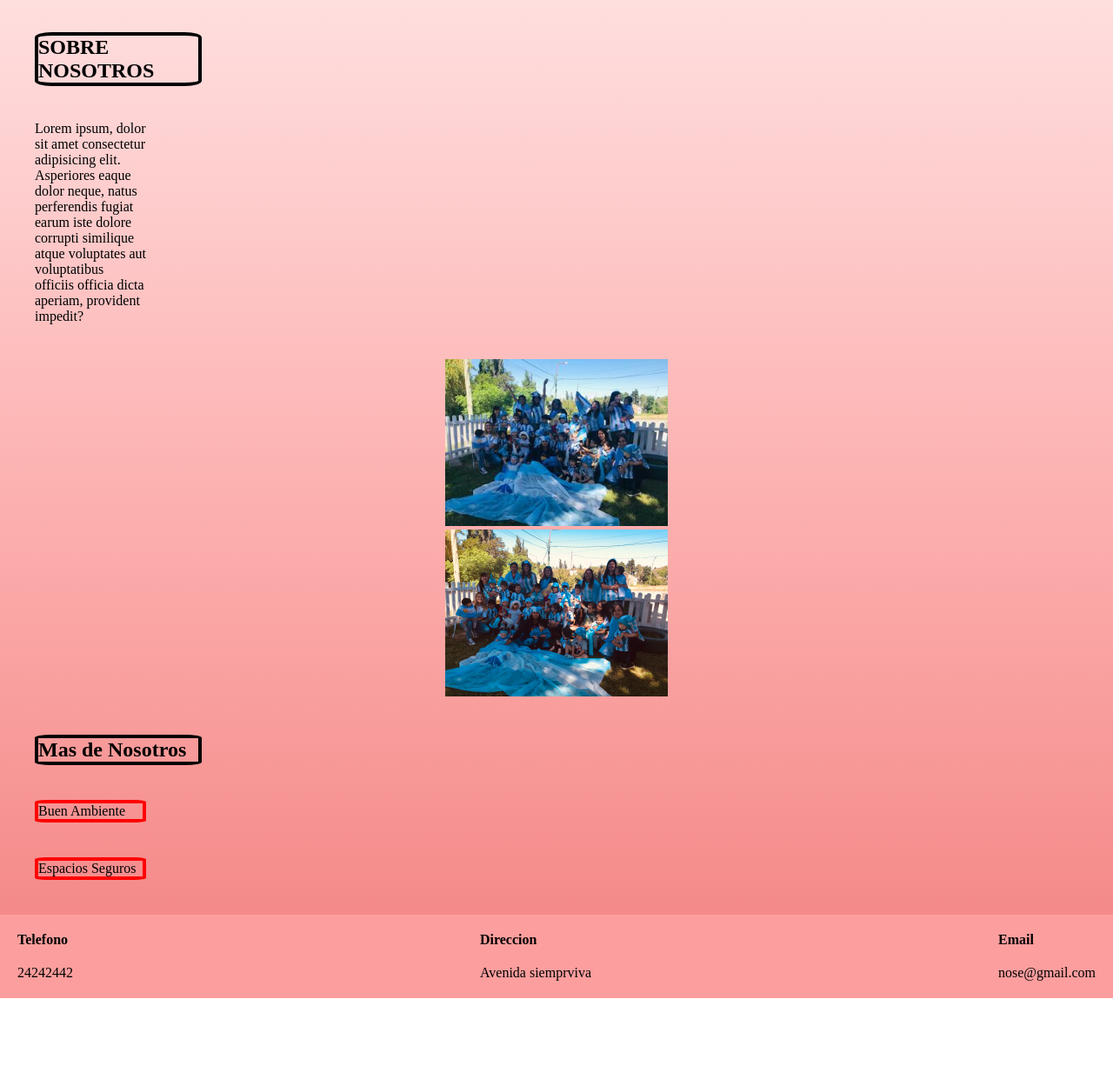
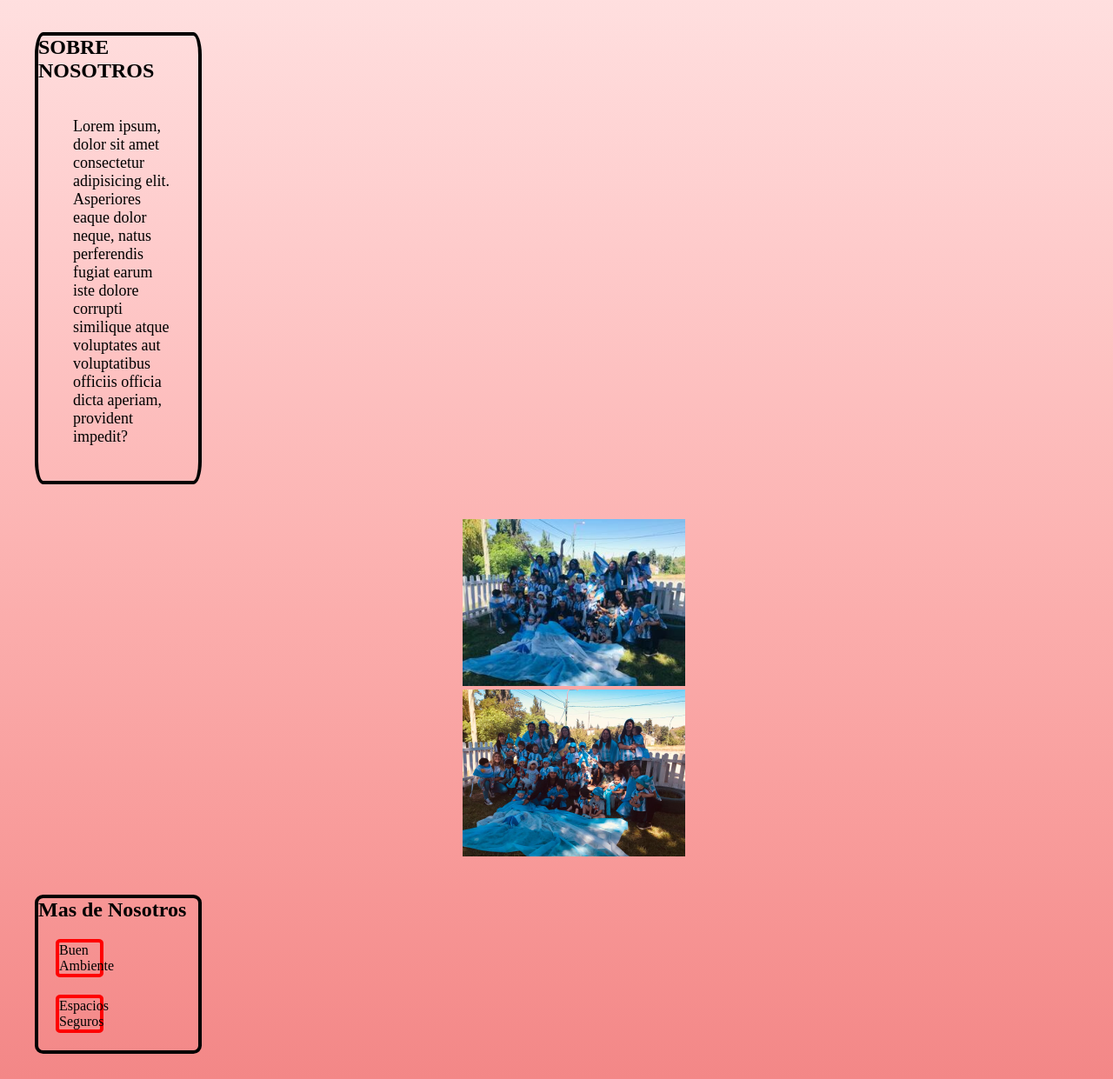
Before and after one commit to maxiruiz01/PFRuiz, a plain HTML site: page index.html in a window 1280 px wide. Shown: the part 59-1300 px from the top of the page at 87% size. Before the commit the page ends 1207 px from the top, so only its background shows below. Drawn offline with Linux system fonts and the light colour scheme.

Commit message:
agregue algunos div para que se vea mejor el codigo

```diff
--- a/css/style.css
+++ b/css/style.css
@@ -12,6 +12,7 @@ header{
 body{
     background-image: linear-gradient(to bottom, #ffe3e3, #fecbcb, #fcb3b2, #f89b9a, #f28282);
 }
+
 .titulo{
     width: 100%;
     gap: 10px;
@@ -39,14 +40,6 @@ body{
     justify-content: flex-end;
 
 }
-
-.subtitulo{
-    width: 15%;
-    color: black;
-    border: 4px solid black;
-    border-radius: 10%;
-    margin: 40px;
-}
 .banner p{
     width: 10%;
     margin: 40px;
@@ -55,31 +48,47 @@ body{
     width: 100%;
     padding: 0% 40%;
 }
+.subtitulo{
+    width: 15%;
+    color: black;
+    border: 4px solid black;
+    border-radius: 5%;
+    margin: 40px;
+}
+.subtitulo p{
+    width: 64%;
+    font-size: large;
+}
+.img{
+
+    width: 100%;
+    height: 100%;
+    margin: 40px 20px;
+}
+
 .subtitulo2{
     width: 15%;
     color: black;
     border: 4px solid black;
-    border-radius: 10%;
+    border-radius: 5%;
     margin: 40px;
 }
-.parrafo{
+.subtitulo2 p{
+    width: 30%;
     color: black;
     border: 4px solid red;
     border-radius: 10%;
+    margin: 20px;
 }
 
 footer{
     display: flex;
     justify-content: space-between;
     background-color: rgb(253, 158, 158);
+
 }
-footer h4{
-    margin: 20px;
-}
-footer p {
 
-    margin: 20px;
-}
+
 
 /*
 Empieza css de salas
--- a/index.html
+++ b/index.html
@@ -25,30 +25,36 @@
     </header>
     <main>
         <section class="banner">
-                <h2 class="subtitulo">SOBRE NOSOTROS</h2>
+            <div class="subtitulo">
+                <h2 >SOBRE NOSOTROS</h2>
                 <p>Lorem ipsum, dolor sit amet consectetur adipisicing elit.
                 Asperiores eaque dolor neque, natus perferendis fugiat
                 earum iste dolore corrupti similique atque voluptates aut voluptatibus
                 officiis officia dicta aperiam, provident impedit?
                 </p>
-                <img src="./assets/img/jardin1.jpeg" alt="">
-                <img src="./assets/img/jardin.jpeg" alt="">
-                <h2 class="subtitulo2">Mas de Nosotros</h2>
-                <p  class="parrafo">Buen Ambiente</p>
-                <p  class="parrafo">Espacios Seguros</p>
+            </div>
+            <div class="img">
+                <img  src="./assets/img/jardin1.jpeg" alt="">
+
+                <img  src="./assets/img/jardin.jpeg" alt="">
+            </div>
+            <div class="subtitulo2">
+                <h2>Mas de Nosotros</h2>
+                <p>Buen Ambiente </p>
+                <p>Espacios Seguros</p>
+            </div>
         </section>
-
     </main>
     <footer>
-        <div>
+        <div class="telefono">
             <h4>Telefono</h4>
             <p>24242442</p>
         </div>
-        <div>
+        <div class="direccion">
             <h4>Direccion</h4>
             <p>Avenida siemprviva</p>
         </div>
-        <div>
+        <div class="email">
             <h4>Email</h4>
             <p>nose@gmail.com</p>
         </div>
```
